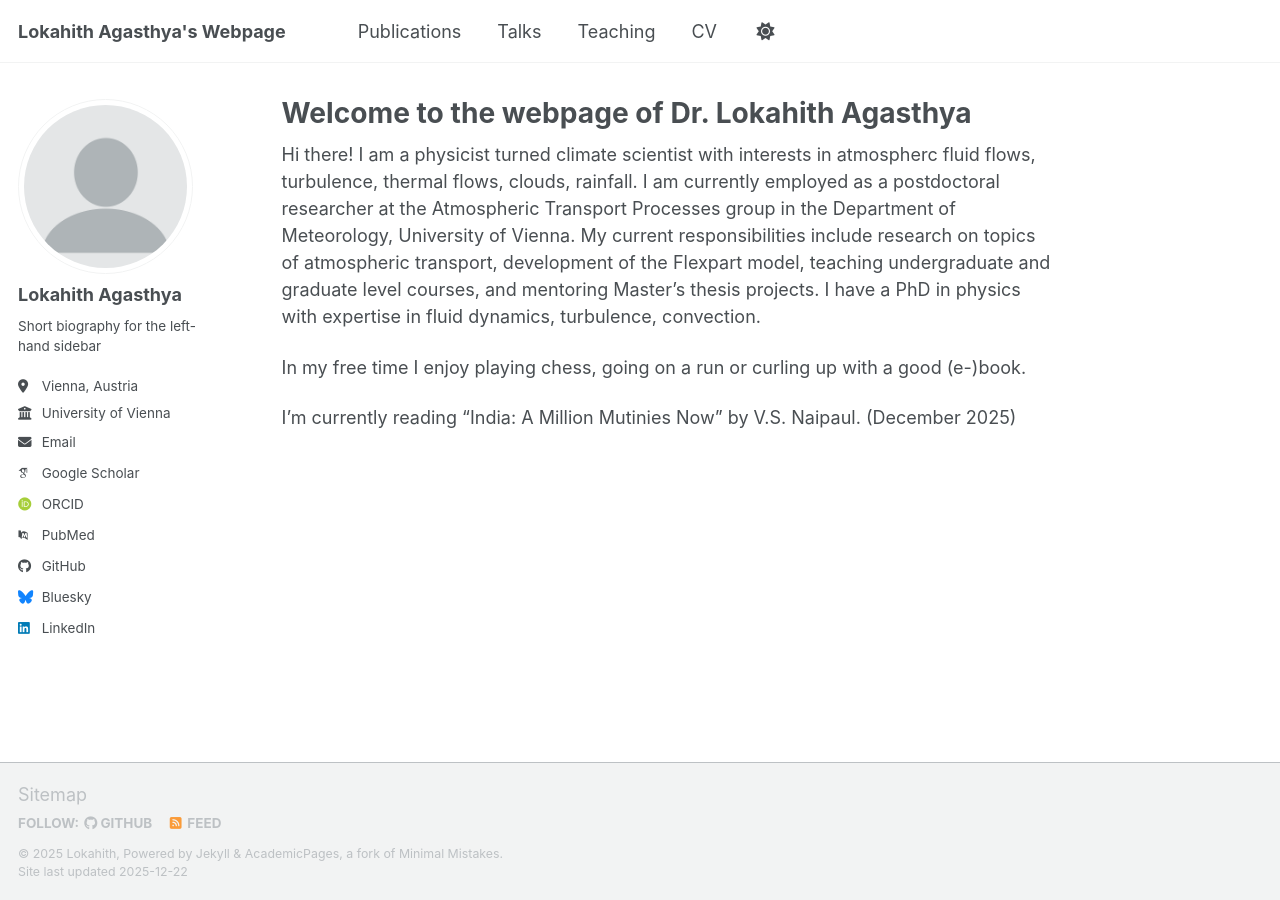
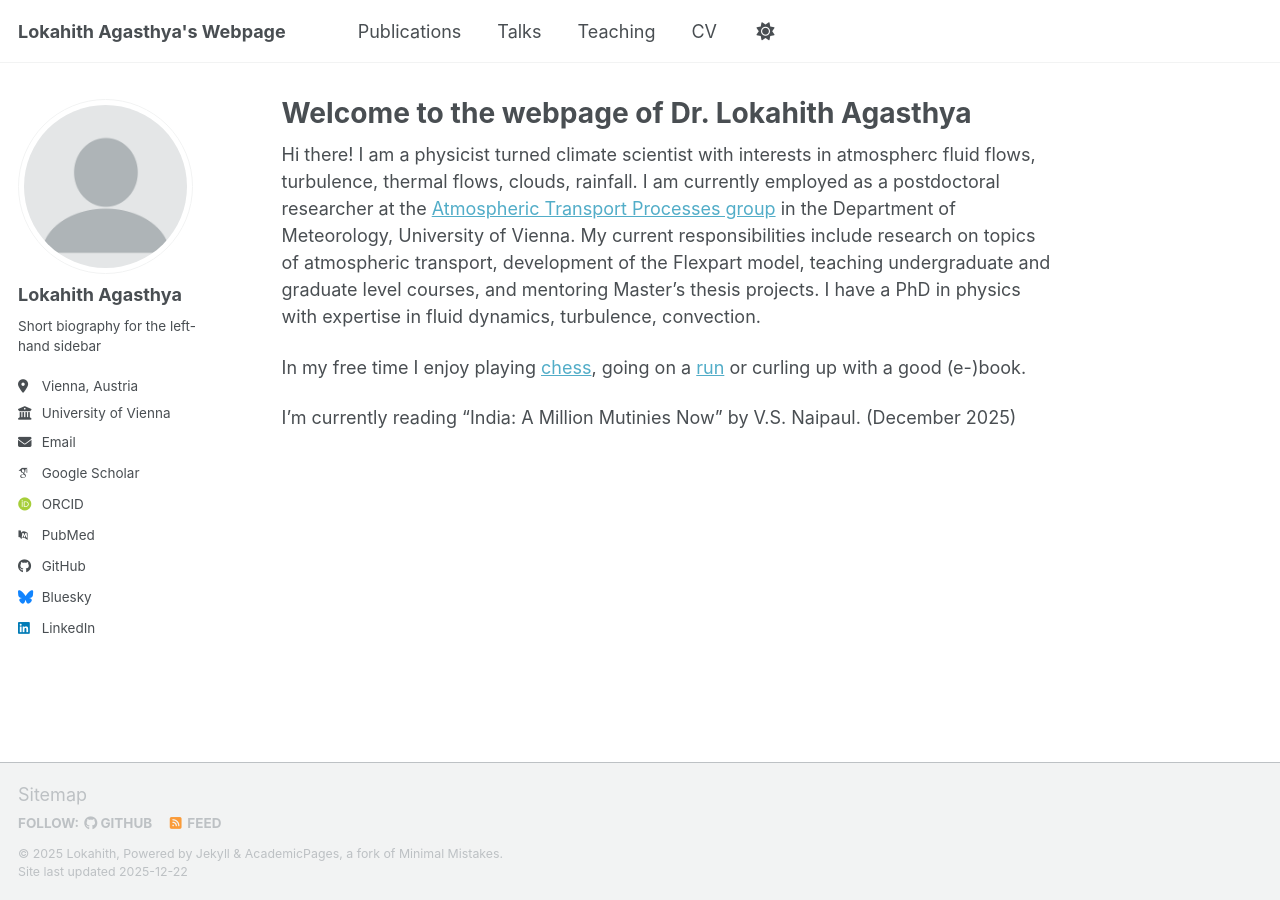
Before and after one commit to Lokahith-Agasthya/lokahith-agasthya.github.io, a Jekyll site: the page built from _pages/about.md, in a window 1280 px wide. Built offline with Jekyll 4.4.1, drawn with Linux system fonts in a browser that asks for light colours; some web fonts are replaced; a script bundle is joined from its source files by our own code; library files that are not in the unit come from our copies; part of the change alters nothing that is shown.

```diff
--- a/_pages/about.md
+++ b/_pages/about.md
@@ -6,8 +6,8 @@ redirect_from:
   - /about/
   - /about.html
 ---
-Hi there! I am a physicist turned climate scientist with interests in atmospherc fluid flows, turbulence, thermal flows, clouds, rainfall. I am currently employed as a postdoctoral researcher at the Atmospheric Transport Processes group in the Department of Meteorology, University of Vienna. My current responsibilities include research on topics of atmospheric transport, development of the Flexpart model, teaching undergraduate and graduate level courses, and mentoring Master's thesis projects. I have a PhD in physics with expertise in fluid dynamics, turbulence, convection.
+Hi there! I am a physicist turned climate scientist with interests in atmospherc fluid flows, turbulence, thermal flows, clouds, rainfall. I am currently employed as a postdoctoral researcher at the [Atmospheric Transport Processes group](https://flexteam.univie.ac.at/) in the Department of Meteorology, University of Vienna. My current responsibilities include research on topics of atmospheric transport, development of the Flexpart model, teaching undergraduate and graduate level courses, and mentoring Master's thesis projects. I have a PhD in physics with expertise in fluid dynamics, turbulence, convection.
 
-In my free time I enjoy playing chess, going on a run or curling up with a good (e-)book.
+In my free time I enjoy playing [chess](https://www.chess.com/member/lokahithagasthya), going on a [run](https://www.strava.com/athletes/98088828) or curling up with a good (e-)book.
 
 I'm currently reading "India: A Million Mutinies Now" by V.S. Naipaul. (December 2025)
```
